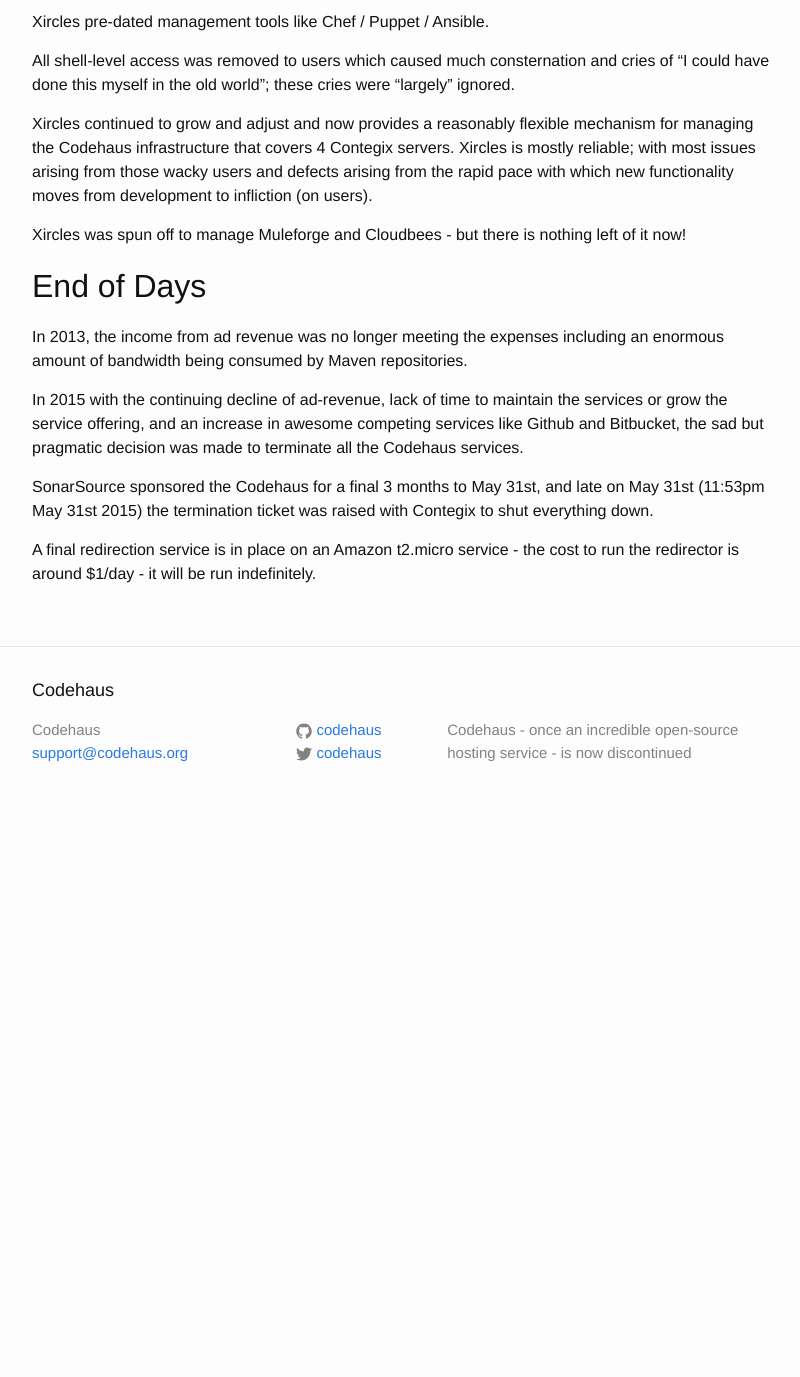
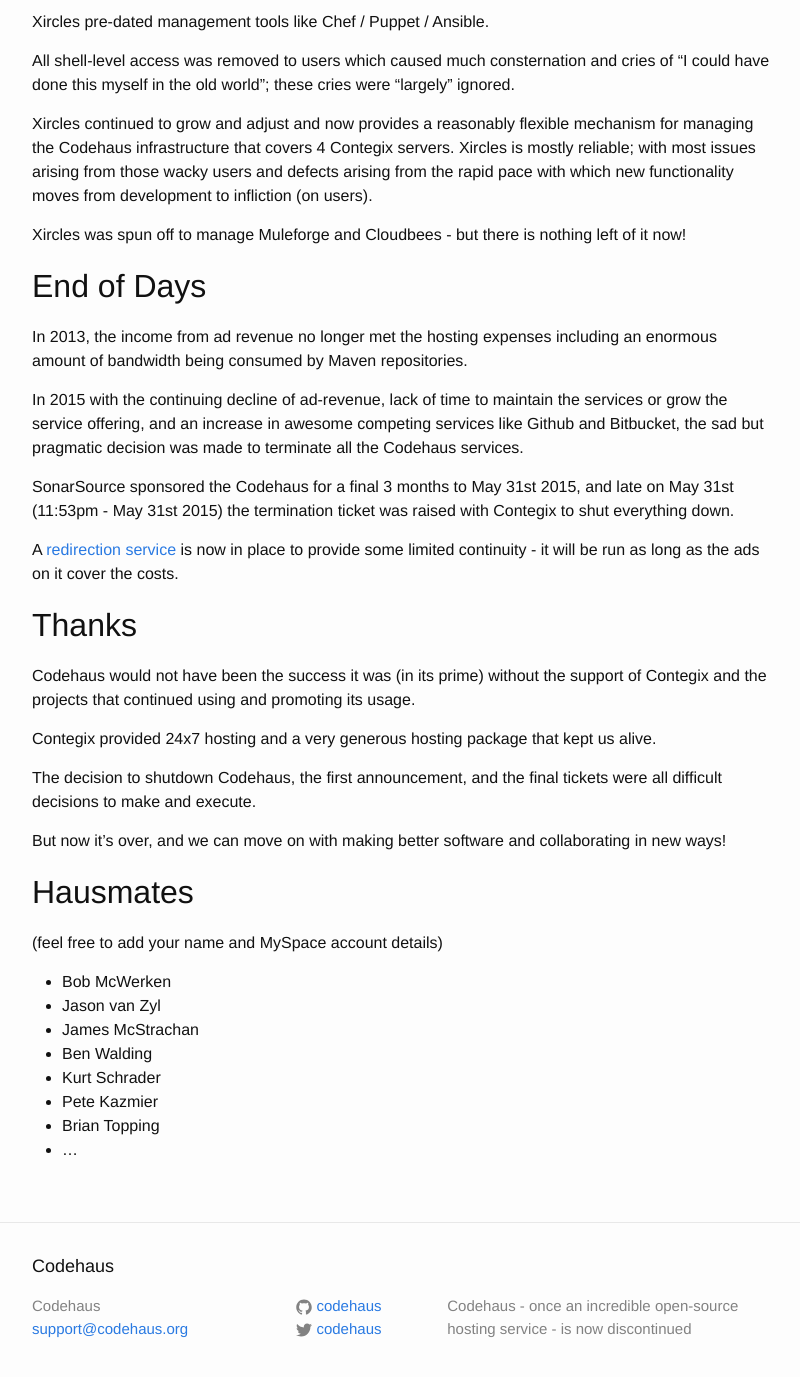
Before and after one commit to codehaus/www-codehaus-org, a Jekyll site: the page built from app/history.md, in a window 1280 px wide and 1400 px high, scrolled down 1341 px. Shown: the top 1377 px of the window, without its empty margins (238-1038 px from the left). Built offline with Jekyll 4.4.1, drawn with Linux system fonts in a browser that asks for light colours; before the commit the page ends 2165 px from its top, so only the background shows below that.

Commit message:
Update history

```diff
--- a/app/history.md
+++ b/app/history.md
@@ -46,10 +46,34 @@
 
 ## End of Days
 
-In 2013, the income from ad revenue was no longer meeting the expenses including an enormous amount of bandwidth being consumed by Maven repositories.
+In 2013, the income from ad revenue no longer met the hosting expenses including an enormous amount of bandwidth being consumed by Maven repositories.
 
 In 2015 with the continuing decline of ad-revenue, lack of time to maintain the services or grow the service offering, and an increase in awesome competing services like Github and Bitbucket, the sad but pragmatic decision was made to terminate all the Codehaus services.
 
-SonarSource sponsored the Codehaus for a final 3 months to May 31st, and late on May 31st (11:53pm May 31st 2015) the termination ticket was raised with Contegix to shut everything down.
+SonarSource sponsored the Codehaus for a final 3 months to May 31st 2015, and late on May 31st (11:53pm - May 31st 2015) the termination ticket was raised with Contegix to shut everything down.
 
-A final redirection service is in place on an Amazon t2.micro service - the cost to run the redirector is around $1/day - it will be run indefinitely.
+A <a href='/mechanics/redirects/'>redirection service</a> is now in place to provide some limited continuity - it will be run as long as the ads on it cover the costs.
+
+
+## Thanks
+
+Codehaus would not have been the success it was (in its prime) without the support of Contegix and the projects that continued using and promoting its usage.
+
+Contegix provided 24x7 hosting and a very generous hosting package that kept us alive.
+
+The decision to shutdown Codehaus, the first announcement, and the final tickets were all difficult decisions to make and execute.
+
+But now it's over, and we can move on with making better software and collaborating in new ways!
+
+## Hausmates
+
+(feel free to add your name and MySpace account details)
+
+* Bob McWerken
+* Jason van Zyl
+* James McStrachan
+* Ben Walding
+* Kurt Schrader
+* Pete Kazmier
+* Brian Topping
+* ...
```
Also changed, not shown: 1 other file.
